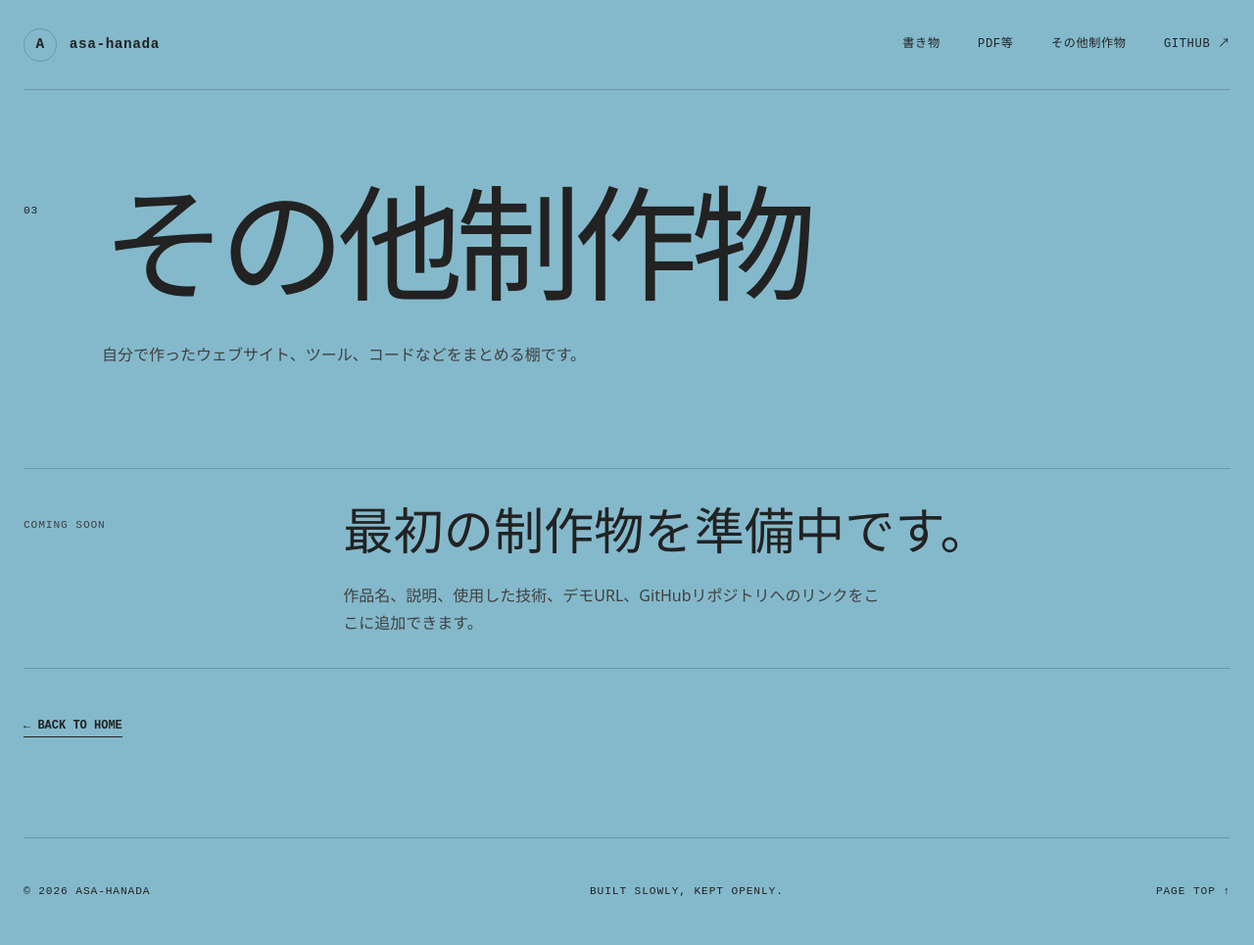
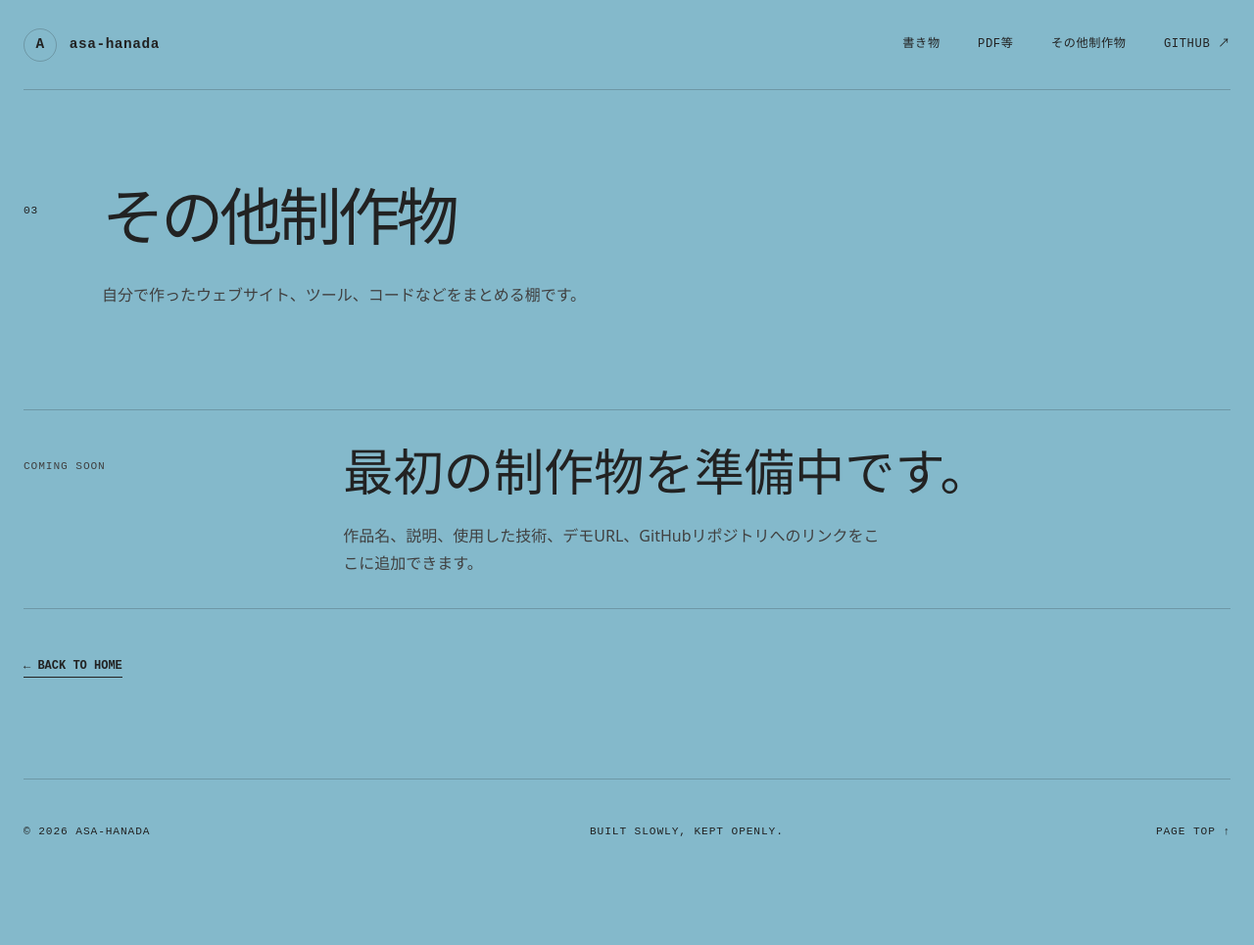
Before and after one commit to asa-hanada/asa-hanada.github.io, a Jekyll site: the page projects/index.html, which Jekyll copies as it is, in a window 1280 px wide. Shown: the whole page at 98% size. Built offline with Jekyll 4.4.1, drawn with Linux system fonts in a browser that asks for light colours; after the commit the page ends 905 px from its top, so only the background shows below that.

Commit message:
Update CSS styles

```diff
--- a/assets/styles.css
+++ b/assets/styles.css
@@ -458,7 +458,7 @@ main {
   max-width: 980px;
   margin: 0;
   font-family: "Times New Roman", "Yu Mincho", serif;
-  font-size: clamp(4rem, 10vw, 9rem);
+  font-size: clamp(2.5rem, 5vw, 5rem);
   font-weight: 400;
   line-height: .95;
   letter-spacing: -.06em;
```
